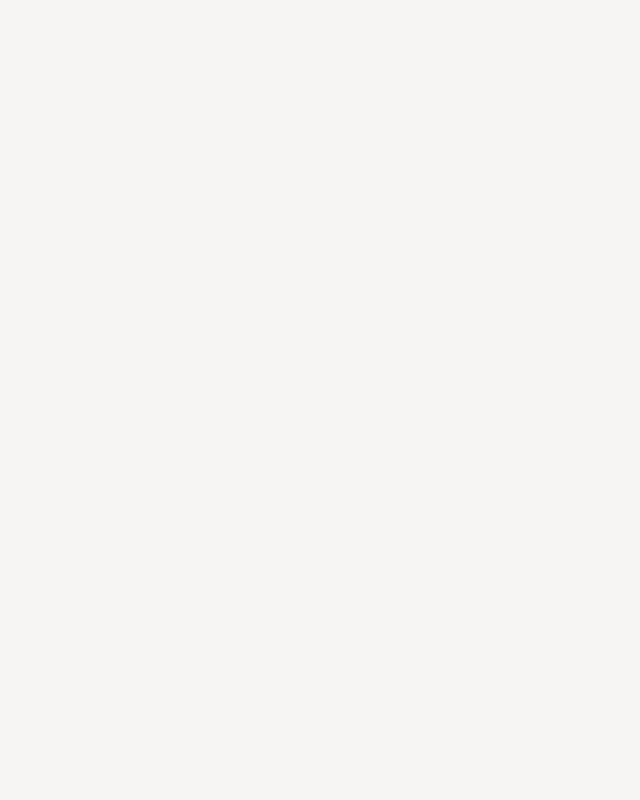
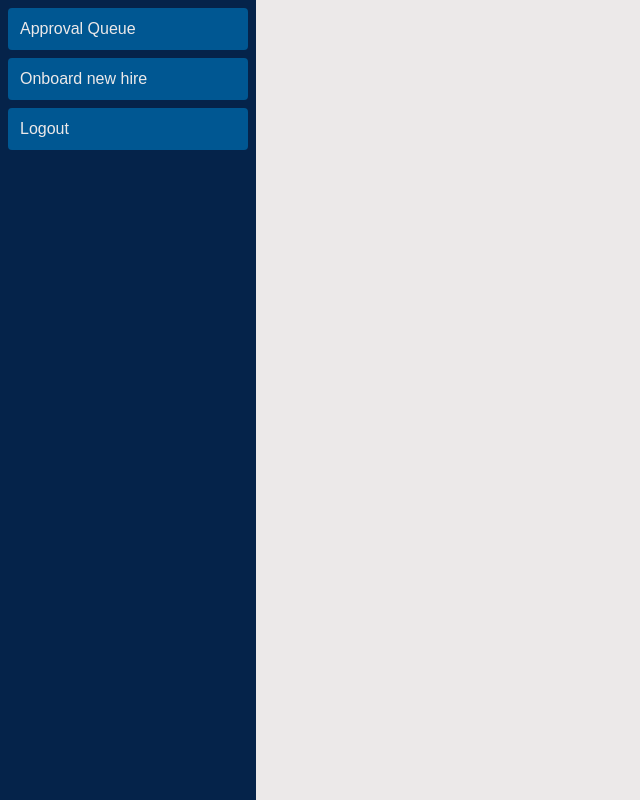
Before and after one commit to sanskruti-bhartal-coditas/launchpad, a React (Vite) app: page /manager in a window 1280 px wide. Shown: the whole page, without its empty margins (0-640 px from the left). Built offline with nearby package versions, Linux system fonts and the light colour scheme.

Commit message:
added sidebar for manger dashboard, working onboard new hires

```diff
--- /dev/null
+++ b/src/components/SidebarItems/Sidebar.types.ts
@@ -0,0 +1,4 @@
+export interface SidebarItemsProps {
+  cardTitle: string,
+  handleOnClick: ()=> void
+}
--- a/src/components/SidebarItems/SidebarItems.module.scss
+++ b/src/components/SidebarItems/SidebarItems.module.scss
@@ -0,0 +1,12 @@
+@use "../../css/theme" as *;
+
+.sideBarItem{
+  min-height: auto;
+  padding: 0.75rem;
+  background-color: $second-color;
+  margin: 0.5rem;
+  border-radius: 4px;
+  &:hover{
+    @include jump-effect
+  }
+}
--- a/src/components/SidebarItems/SidebarItems.tsx
+++ b/src/components/SidebarItems/SidebarItems.tsx
@@ -1 +1,12 @@
+import type { SidebarItemsProps } from "./Sidebar.types";
 import styles from "./SidebarItems.module.scss";
+
+const SidebarItems = ({cardTitle, handleOnClick}:SidebarItemsProps) =>{
+  return(
+    <section className={styles.sideBarItem} onClick={handleOnClick}>
+      <p>{cardTitle}</p>
+    </section>
+  )
+}
+
+export default SidebarItems;
--- a/src/css/_theme.scss
+++ b/src/css/_theme.scss
@@ -11,7 +11,7 @@ $form-background: #efeded;
 $input: rgb(232, 229, 229);
 $black: #212529;
 $grey: #6c757d;
-$light-grey : rgb(247, 244, 244);
+$light-grey : rgb(236, 233, 233);
 $btn-text: #ffffff;
 
 $error: #dc3545;
--- a/src/layouts/ManagerDashboard/Container/Container.module.scss
+++ b/src/layouts/ManagerDashboard/Container/Container.module.scss
@@ -0,0 +1,5 @@
+@use "../../../css/theme" as *;
+
+.container{
+  @include grid-center
+}
--- a/src/layouts/ManagerDashboard/Container/Container.tsx
+++ b/src/layouts/ManagerDashboard/Container/Container.tsx
@@ -1,9 +1,13 @@
 import styles from "./Container.module.scss";
+import type { ContainerProps } from "./Container.types";
+import OnboardHire from "../OnboardHire/OnboardHire"
 
-const Container = () => {
+const Container = ({onboardState}:ContainerProps) => {
   return(
-    <section>
-
+    <section className={styles.container}>
+      {
+        onboardState && <OnboardHire/>
+      }
     </section>
   )
 }
--- /dev/null
+++ b/src/layouts/ManagerDashboard/Container/Container.types.ts
@@ -0,0 +1,3 @@
+export interface ContainerProps {
+  onboardState: boolean
+}
--- /dev/null
+++ b/src/layouts/ManagerDashboard/OnboardHire/OnboardHire.module.scss
@@ -0,0 +1,12 @@
+@use "../../../css/theme" as *;
+
+.background{
+  background-color: $background;
+  padding: 1rem;
+  border: thin solid $border-color;
+}
+
+.form{
+  // width: 50%;
+  padding: 1rem 2rem;
+}
--- /dev/null
+++ b/src/layouts/ManagerDashboard/OnboardHire/OnboardHire.tsx
@@ -0,0 +1,14 @@
+import Input from "../../../components/Input/Input";
+import styles from "./OnboardHire.module.scss";
+
+const onboardHire = () =>{
+  return(
+    <section className={styles.background}>
+      <form action="" className={styles.form}>
+        <Input/>
+      </form>
+    </section>
+  )
+}
+
+export default onboardHire;
--- a/src/layouts/ManagerDashboard/SideBar/SideBar.tsx
+++ b/src/layouts/ManagerDashboard/SideBar/SideBar.tsx
@@ -1,9 +1,29 @@
+import { useDispatch } from "react-redux";
+import SidebarItems from "../../../components/SidebarItems/SidebarItems";
 import styles from "./SideBar.module.scss"
+import { logout } from "../../../redux/authSlice";
+import type { SideBarProps } from "./Sidebar.types";
 
-const SideBar = () =>{
-  return(
+const SideBar = ({handleSetOnboardHire}:SideBarProps) => {
+
+  const dispatch = useDispatch()
+
+  const handleApprovalQueueClick = () => {
+    console.log("approval")
+  }
+
+  const handleOnboardHireClick = () => {
+    handleSetOnboardHire(true)
+  }
+
+  const handleLogout = () => {
+    // dispatch(logout)
+  }
+  return (
     <section className={styles.background}>
-
+      <SidebarItems cardTitle="Approval Queue" handleOnClick={handleApprovalQueueClick} />
+      <SidebarItems cardTitle="Onboard new hire" handleOnClick={handleOnboardHireClick} />
+      <SidebarItems cardTitle="Logout" handleOnClick={handleLogout} />
     </section>
   )
 }
--- /dev/null
+++ b/src/layouts/ManagerDashboard/SideBar/Sidebar.types.ts
@@ -0,0 +1,3 @@
+export interface SideBarProps{
+  handleSetOnboardHire: (state:boolean) => void
+}
--- a/src/pages/ManagerDashboard/MangerDashboard.tsx
+++ b/src/pages/ManagerDashboard/MangerDashboard.tsx
@@ -1,9 +1,15 @@
+import { useState } from "react";
+import Container from "../../layouts/ManagerDashboard/Container/Container";
+import SideBar from "../../layouts/ManagerDashboard/SideBar/SideBar";
 import styles from "./MangerDashboard.module.scss";
 
 const MangerDashboard = () =>{
+  const [isOnboardHireOpen, setOnboardHire] = useState(false)
   return(
     <section className={styles.background}>
+      <SideBar handleSetOnboardHire = {setOnboardHire}/>
 
+      <Container onboardState={isOnboardHireOpen}/>
     </section>
   )
 }
```
